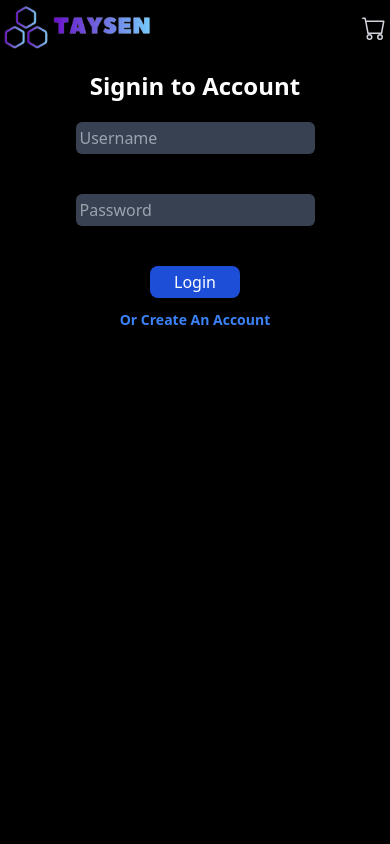
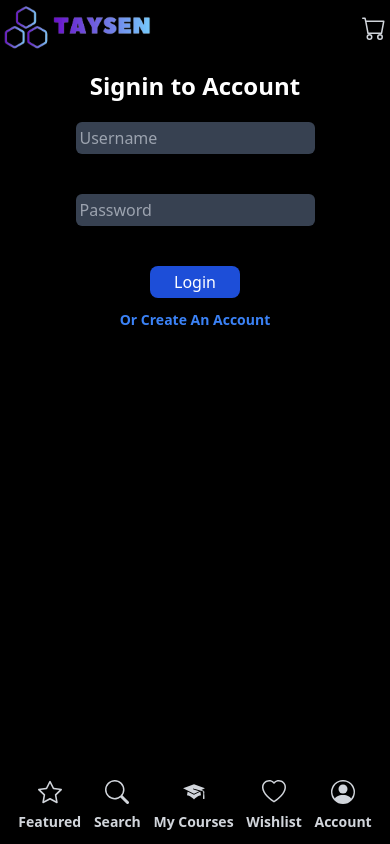
Before and after one commit to suwilanji-chipofya-hadat/taysen-academy-client, a React (Vite) app: page /login in a window 390 px wide. Shown: the top 844 px of the page. Built offline with nearby package versions, Linux system fonts and the light colour scheme.

Commit message:
Update root.jsx

```diff
--- a/src/routes/root.jsx
+++ b/src/routes/root.jsx
@@ -12,7 +12,7 @@ export default function Root() {
                     <Outlet/>
                 </div>
             </div>
-            <div className="h-fit">
+            <div className="h-fit w-full sticky bottom-0 sm:static sm:w-fit">
                 <Navbar/>
             </div>
             <Analytics />
```
